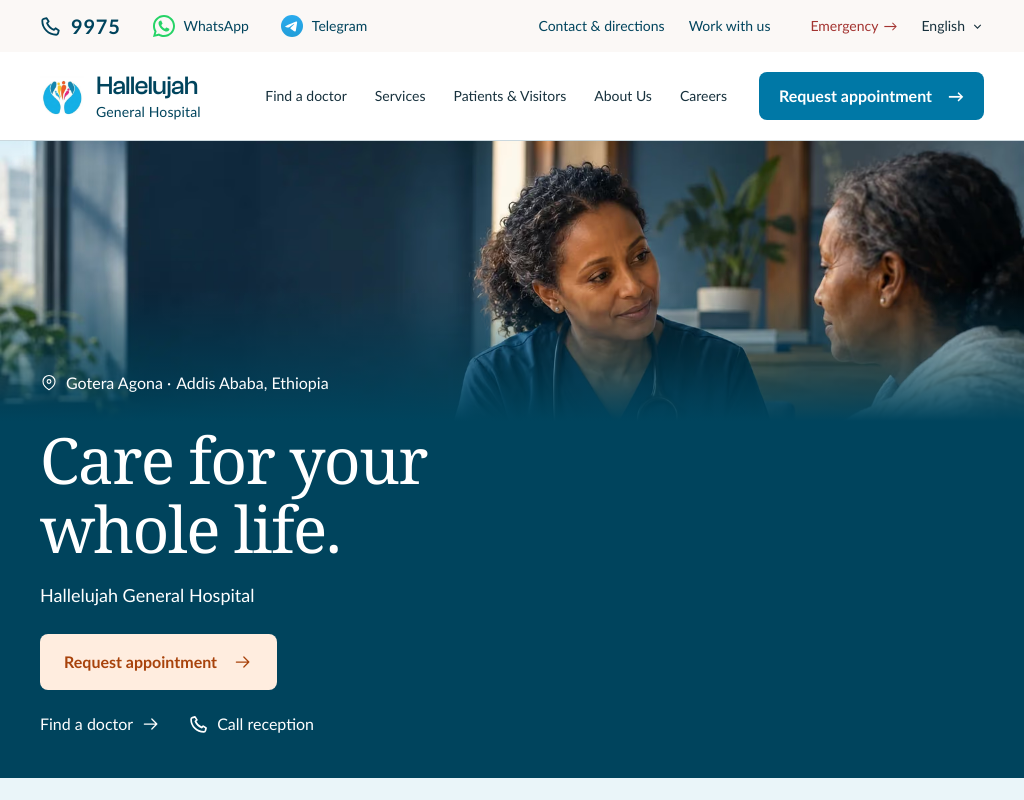
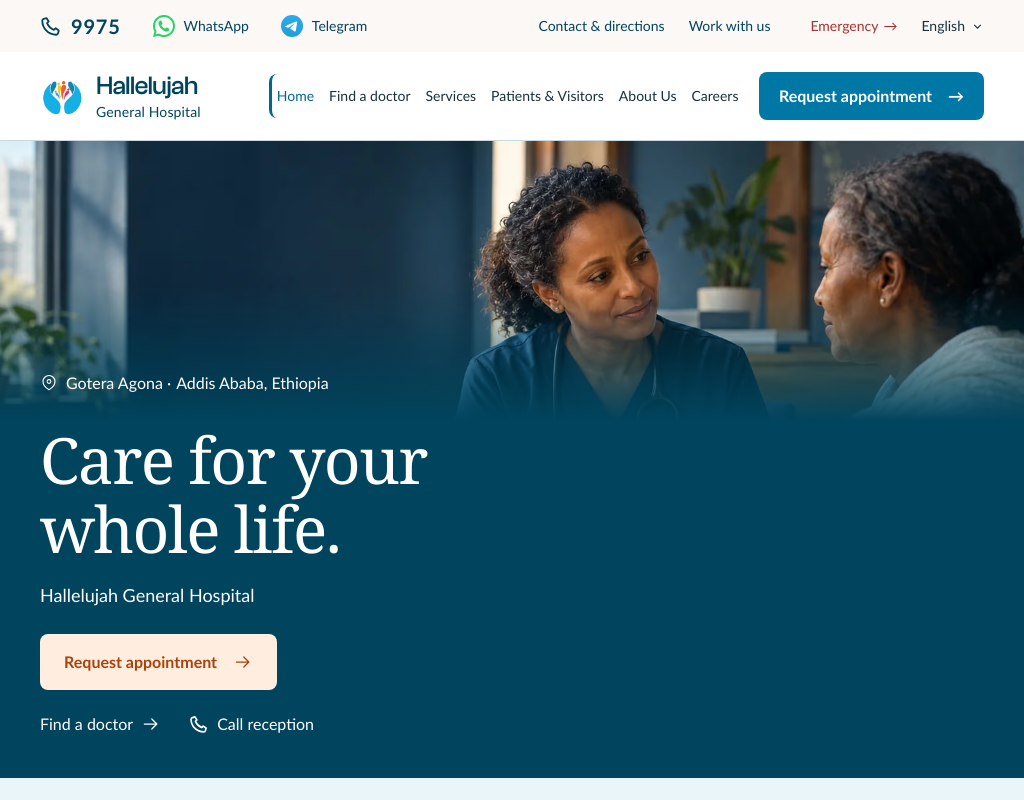
Before and after one commit to dynamicet/hallelujah-website, a Next.js app in the folder apps/web/: page / in a window 1024 px wide. Shown: the top 800 px of the page. Built offline with nearby package versions, Linux system fonts and the light colour scheme; a web font is replaced by a local one.

Commit message:
feat: show Home in the main navigation

```diff
--- a/apps/web/src/design-system/components/global-shell.tsx
+++ b/apps/web/src/design-system/components/global-shell.tsx
@@ -202,7 +202,7 @@ export function SiteHeader({
   const ContactLink = contactHref.startsWith('#') ? 'a' : Link
   const styles = publicWebsite ? publicStyles : controlledStyles
   const primaryNavigationItems = navigationItems
-    .filter((item) => !(publicWebsite ? [searchItem.href, '/', '/appointment'] : [searchItem.href]).includes(item.href))
+    .filter((item) => item.href !== searchItem.href && !(publicWebsite && item.href === '/appointment'))
     .map((item) => publicWebsite ? { ...item, label: ({ Doctors: 'Find a doctor', Directions: 'Your visit' } as Record<string, string>)[item.label] ?? item.label } : item)
 
   return (
--- a/apps/web/src/design-system/components/hospital-shell.module.css
+++ b/apps/web/src/design-system/components/hospital-shell.module.css
@@ -90,7 +90,7 @@
 .footerClose > div { display: flex; justify-content: space-between; align-items: center; gap: 20px; margin-top: 28px; font-size: var(--site-small); }
 .footerClose a { color: var(--site-ink); min-height: 44px; display: inline-flex; align-items: center; }
 
-@media (max-width: 1199px) {
+@media (max-width: 1359px) {
   .headerInner { gap: 24px; }
   .primaryNavigation ul, .navigationPanel { gap: 20px; }
   .appointmentLink { font-size: var(--site-small); padding-inline: 18px; gap: 16px; }
@@ -98,9 +98,10 @@
   .wordmark { font-size: 26px; }
   .brandMark { width: 44px; }
 }
-@media (min-width: 1024px) and (max-width: 1199px) {
-  .primaryNavigation ul { column-gap: 12px; }
-  .primaryNavigation [data-ui-part='navigation-link'] { padding-inline: 8px; font-size: var(--site-small); }
+@media (min-width: 1024px) and (max-width: 1359px) {
+  .headerInner, .navigationPanel { column-gap: 16px; }
+  .primaryNavigation ul { column-gap: clamp(6px, calc(4vw - 35px), 18px); }
+  .primaryNavigation [data-ui-part='navigation-link'] { padding-inline: clamp(4px, calc(2vw - 16px), 10px); font-size: var(--site-small); }
 }
 @media (max-width: 1023px) {
   .headerInner, .noticeInner, .breadcrumbFrame, .utilityInner { width: var(--site-frame); }
```
Also changed, not shown: 1 other file (tests, documents, lock files or other folders).
